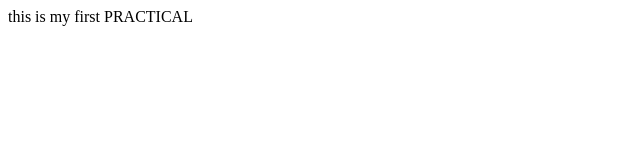
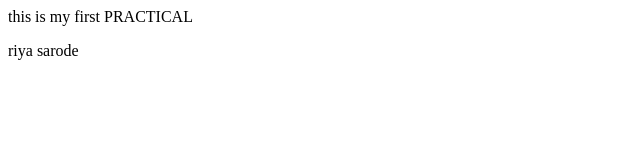
Before and after one commit to saroderiya123/SE-comp, a plain HTML site: page index.html in a window 1280 px wide. Shown: the full height of the page, 0-640 px from the left. Drawn offline with Linux system fonts and the light colour scheme.

Commit message:
new feature added

```diff
--- a/index.html
+++ b/index.html
@@ -4,6 +4,7 @@
     </head>
     <body>
         <p>this is my first PRACTICAL</p>
+        <p>riya sarode</p>
     </body>
 
     </html>
```
